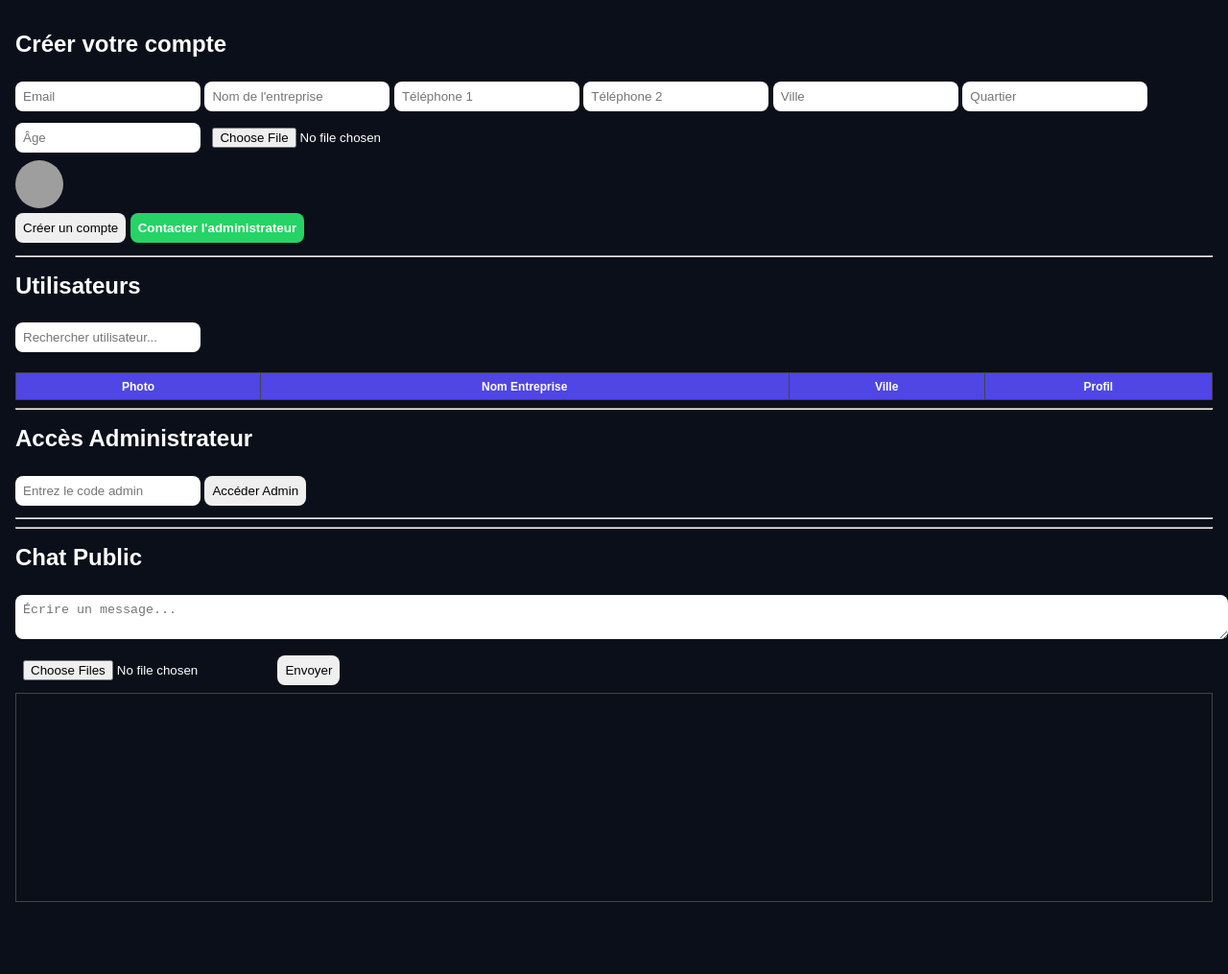
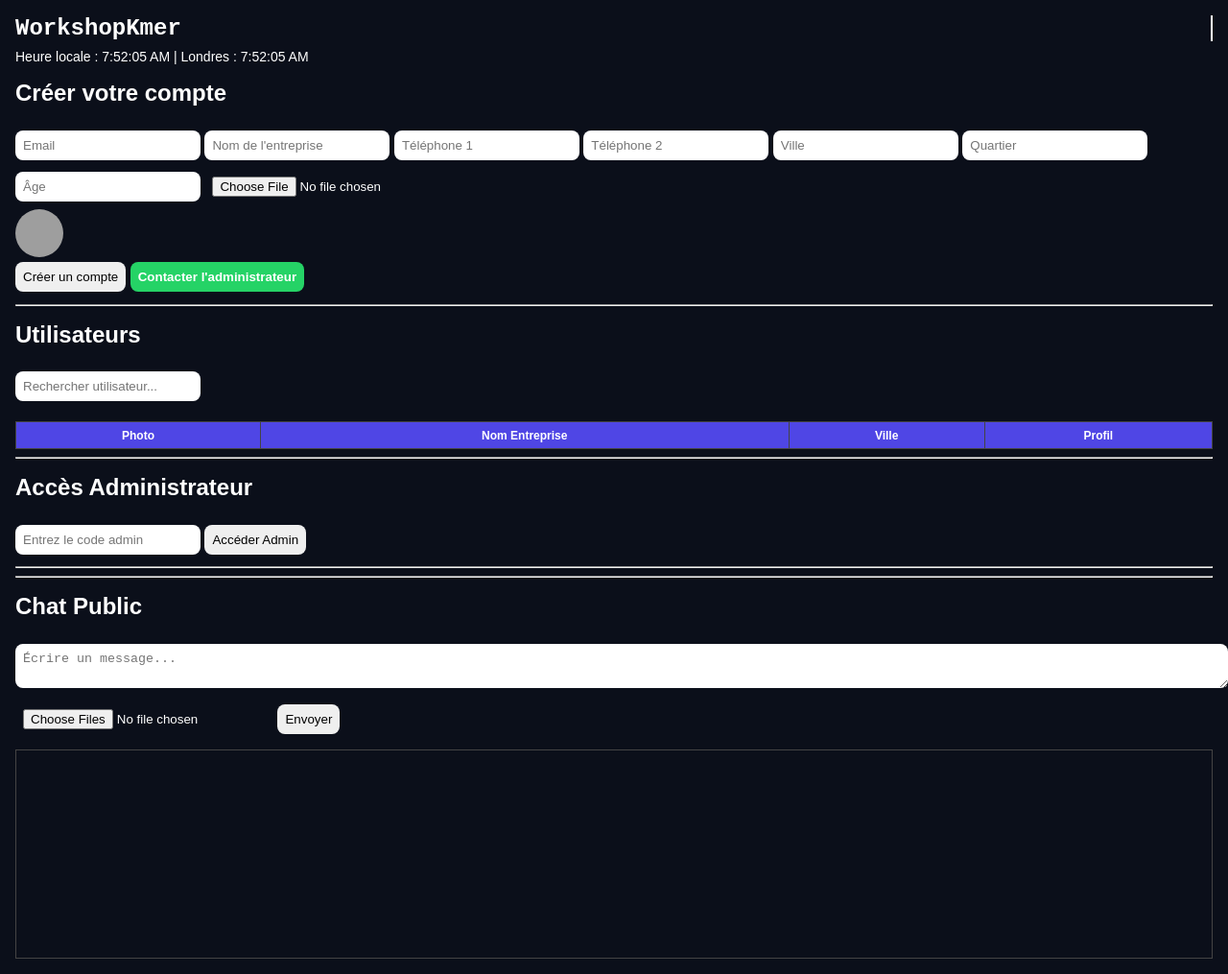
Before and after one commit to Lfg237/workshopkmer, a plain HTML site: page public/index.html in a window 1280 px wide. Shown: the whole page at 96% size. Before the commit the page ends 956 px from the top, so only its background shows below. Drawn offline with Linux system fonts and the light colour scheme; grey boxes are pictures that could not be loaded.

Commit message:
Update index.html

```diff
--- a/public/index.html
+++ b/public/index.html
@@ -21,9 +21,17 @@ th,td{padding:0.4rem;border:1px solid #444;text-align:center;font-size:12px;}
 th{background:#4f46e5;}
 #profilePage{display:none; border:1px solid #444; padding:0.5rem; margin-top:1rem;}
 a{color:#60a5fa;}
+#mediaList{display:flex; overflow-x:auto; gap:5px;}
+#chatBox{border:1px solid #444; padding:0.5rem; height:200px; overflow-y:auto; margin-top:0.5rem;}
+#logoTitle{font-family:'Courier New', monospace; font-size:24px; font-weight:bold; white-space:nowrap; overflow:hidden; border-right:2px solid #fff;}
+#clock{margin-top:0.5rem; font-size:14px;}
 </style>
 </head>
 <body>
+
+<!-- Logo et titre animé -->
+<div id="logoTitle"></div>
+<div id="clock">Heures : </div>
 
 <h2>Créer votre compte</h2>
 <input type="text" id="email" placeholder="Email">
@@ -77,7 +85,7 @@ a{color:#60a5fa;}
 <div id="profileInfo"></div>
 <label>Ajouter médias :</label>
 <input type="file" id="mediaFile" multiple>
-<div id="mediaList" style="display:flex;overflow-x:auto;"></div>
+<div id="mediaList"></div>
 <button onclick="closeProfile()">Fermer Profil</button>
 </div>
 </div>
@@ -89,7 +97,7 @@ a{color:#60a5fa;}
 <textarea id="messageInput" placeholder="Écrire un message..." rows="2" style="width:100%;"></textarea>
 <input type="file" id="chatMedia" multiple>
 <button onclick="sendMessage()">Envoyer</button>
-<div id="chatBox" style="border:1px solid #444; padding:0.5rem; height:200px; overflow-y:auto;"></div>
+<div id="chatBox"></div>
 </div>
 
 <script>
@@ -111,6 +119,27 @@ if(urlUserId){
     }
 }
 
+// --- Logo animé ---
+const logoText = "WorkshopKmer";
+let i = 0;
+function typeLogo(){
+  if(i <= logoText.length){
+    document.getElementById('logoTitle').textContent = logoText.slice(0,i);
+    i++;
+    setTimeout(typeLogo, 150);
+  }
+}
+typeLogo();
+
+// --- Horloge locale et Londres ---
+function updateClock(){
+  const now = new Date();
+  const nowLondon = new Date().toLocaleString("en-GB",{timeZone:"Europe/London"});
+  document.getElementById('clock').innerHTML = `Heure locale : ${now.toLocaleTimeString()} | Londres : ${new Date(nowLondon).toLocaleTimeString()}`;
+}
+setInterval(updateClock, 1000);
+updateClock();
+
 // --- Prévisualisation photo ---
 document.getElementById('photoFile').addEventListener('change', function(){
   const file = this.files[0];
@@ -129,11 +158,8 @@ function createAccount(){
   if(!email){ alert("Email requis"); return; }
   if(users.find(u=>u.email===email)){ alert("Email déjà utilisé"); return; }
 
-  // Récupérer la photo choisie ou image par défaut
   let photoSrc = document.getElementById('previewPhoto').src;
-  if(!photoSrc || photoSrc === ""){
-    photoSrc = "https://raw.githubusercontent.com/Lfg237/m-dias/main/Screenshot_20260302-170127.jpg";
-  }
+  if(!photoSrc || photoSrc === "") photoSrc = "https://raw.githubusercontent.com/Lfg237/m-dias/main/Screenshot_20260302-170127.jpg";
 
   const newUser = {
     id: 'u_' + Date.now(),
@@ -151,7 +177,7 @@ function createAccount(){
 
   users.push(newUser);
   localStorage.setItem('users', JSON.stringify(users));
-  currentUser=newUser;
+  currentUser = newUser;
   localStorage.setItem('currentUser', JSON.stringify(currentUser));
 
   renderUsers();
@@ -185,13 +211,12 @@ function renderUsers(){
   });
 }
 
-// --- Ouvrir profil ---
+// --- Profil utilisateur ---
 function openProfile(id){
-  const user=users.find(u=>u.id===id);
+  const user = users.find(u=>u.id===id);
   if(!user) return;
-  currentUser=user;
+  currentUser = user;
   localStorage.setItem('currentUser', JSON.stringify(currentUser));
-
   document.getElementById('profilePage').style.display='block';
   document.getElementById('profilePhoto').src=user.photo;
   document.getElementById('profileInfo').innerHTML=`
@@ -208,13 +233,11 @@ function openProfile(id){
   renderMedia(user);
 }
 
-// --- Copier lien profil ---
 function copyLink(id){
   const link = `https://workshopkmer.vercel.app/?user=${id}`;
   navigator.clipboard.writeText(link).then(()=>alert("Lien copié : "+link));
 }
 
-// --- Fermer profil ---
 function closeProfile(){ document.getElementById('profilePage').style.display='none'; }
 
 // --- Ajouter médias ---
@@ -237,7 +260,6 @@ function renderMedia(userForMedia){
   container.innerHTML='';
   const user = userForMedia || currentUser;
   if(!user || !user.media) return;
-
   user.media.forEach((m,i)=>{
     const ext=m.split(';')[0].split('/')[1].toLowerCase();
     let el;
@@ -249,7 +271,7 @@ function renderMedia(userForMedia){
   });
 }
 
-// --- Chat public ---
+// --- Chat ---
 document.getElementById('chatMedia').addEventListener('change', function(){
   if(!currentUser) return;
   if(blockedUsers.includes(currentUser.id)){ alert("Vous êtes bloqué pour envoyer des messages"); return; }
@@ -268,27 +290,27 @@ document.getElementById('chatMedia').addEventListener('change', function(){
 function renderChat(){
   const chatBox=document.getElementById('chatBox');
   chatBox.innerHTML='';
-  const displayMessages = messages.slice(-50); // limite 50 derniers messages
+  const displayMessages = messages.slice(-50);
   displayMessages.forEach(msg=>{
-    const blocked=blockedUsers.includes(msg.userId);
-    let content=msg.text;
+    const blocked = blockedUsers.includes(msg.userId);
+    let content = msg.text;
     if(msg.media){
-      const ext=msg.media.split(';')[0].split('/')[1].toLowerCase();
-      if(['jpeg','png','jpg'].includes(ext)) content+=`<br><img src="${msg.media}" style="width:50px;height:50px;margin:2px;">`;
-      else if(ext==='mp4') content+=`<br><video src="${msg.media}" controls style="width:100px;height:60px;"></video>`;
-      else if(ext==='mp3') content+=`<br><audio src="${msg.media}" controls></audio>`;
-      else content+=`<br><a href="${msg.media}" target="_blank">Fichier</a>`;
+      const ext = msg.media.split(';')[0].split('/')[1].toLowerCase();
+      if(['jpeg','png','jpg'].includes(ext)) content += `<br><img src="${msg.media}" style="width:50px;height:50px;margin:2px;">`;
+      else if(ext==='mp4') content += `<br><video src="${msg.media}" controls style="width:100px;height:60px;"></video>`;
+      else if(ext==='mp3') content += `<br><audio src="${msg.media}" controls></audio>`;
+      else content += `<br><a href="${msg.media}" target="_blank">Fichier</a>`;
     }
-    chatBox.innerHTML+=`<div><b>${msg.email}:</b> ${content} ${blocked?'<small>(Bloqué)</small>':''}</div>`;
+    chatBox.innerHTML += `<div><b>${msg.email}:</b> ${content} ${blocked?'<small>(Bloqué)</small>':''}</div>`;
   });
 }
 
 function sendMessage(){
   if(!currentUser){ alert("Créez un compte d'abord"); return; }
   if(blockedUsers.includes(currentUser.id)){ alert("Vous êtes bloqué pour envoyer des messages"); return; }
-  const text=document.getElementById('messageInput').value.trim();
+  const text = document.getElementById('messageInput').value.trim();
   if(!text) return;
-  const textWithLinks=text.replace(/(https?:\/\/[^\s]+)/g,'<a href="$1" target="_blank">$1</a>');
+  const textWithLinks = text.replace(/(https?:\/\/[^\s]+)/g,'<a href="$1" target="_blank">$1</a>');
   messages.push({userId:currentUser.id,email:currentUser.companyName,text:textWithLinks});
   localStorage.setItem('messages', JSON.stringify(messages));
   document.getElementById('messageInput').value='';
@@ -322,20 +344,20 @@ function renderAdminTable(){
 }
 
 function toggleBlock(id){
-  users=users.map(u=>u.id===id?{...u,blocked:!u.blocked}:u);
+  users = users.map(u=>u.id===id?{...u,blocked:!u.blocked}:u);
   localStorage.setItem('users', JSON.stringify(users));
-  blockedUsers=users.filter(u=>u.blocked).map(u=>u.id);
+  blockedUsers = users.filter(u=>u.blocked).map(u=>u.id);
   renderAdminTable();
   renderChat();
 }
 
 function deleteUser(id){
   if(confirm("Supprimer cet utilisateur et ses médias ?")){
-    users=users.filter(u=>u.id!==id);
+    users = users.filter(u=>u.id!==id);
     localStorage.setItem('users', JSON.stringify(users));
-    messages=messages.filter(m=>m.userId!==id);
+    messages = messages.filter(m=>m.userId!==id);
     localStorage.setItem('messages', JSON.stringify(messages));
-    blockedUsers=users.filter(u=>u.blocked).map(u=>u.id);
+    blockedUsers = users.filter(u=>u.blocked).map(u=>u.id);
     renderAdminTable();
     renderUsers();
     renderChat();
@@ -352,12 +374,10 @@ function clearHalfMessages(){
 // --- Initialisation ---
 renderUsers();
 renderChat();
-blockedUsers=users.filter(u=>u.blocked).map(u=>u.id);
+blockedUsers = users.filter(u=>u.blocked).map(u=>u.id);
 
 // --- Ouvrir profil automatiquement si ID dans URL ---
 if(urlUserId) openProfile(urlUserId);
-
 </script>
-
 </body>
 </html>
```
